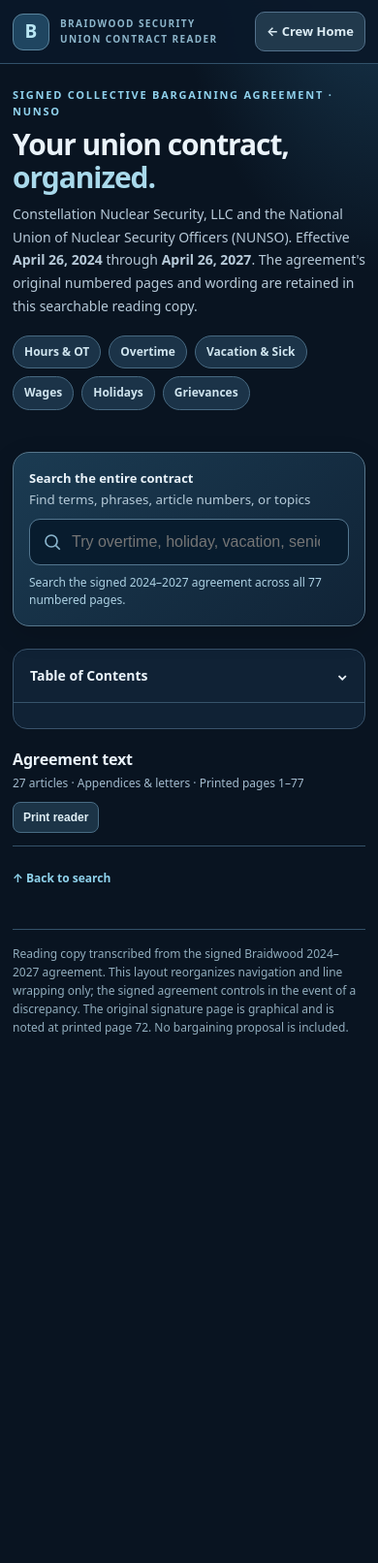
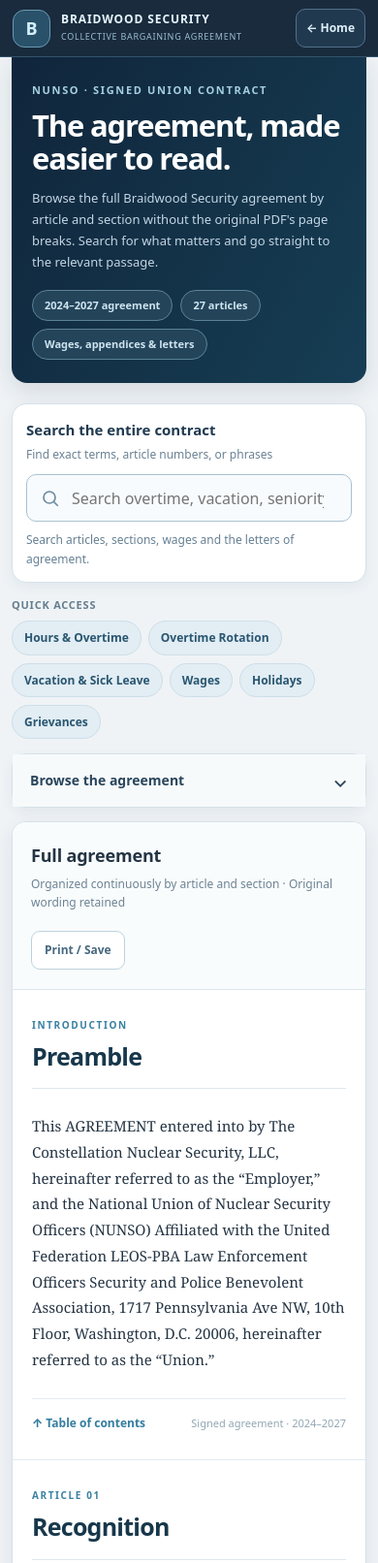
Before and after one commit to morrissey529-ship-it/Alphaot, a plain HTML site: page braidwood/contract/index.html in a window 390 px wide. Shown: the top 1612 px of the page at 97% size. Before the commit the page ends 1150 px from the top, so only its background shows below. Drawn offline with Linux system fonts and the light colour scheme.

Commit message:
Redesign union contract as a clean continuous mobile-first article reader, no PDF page breaks

```diff
--- a/braidwood/contract/index.html
+++ b/braidwood/contract/index.html
@@ -1,83 +1,180 @@
 <!doctype html>
-<html lang="en"><head>
-<meta charset="utf-8"><meta name="viewport" content="width=device-width,initial-scale=1">
-<meta name="theme-color" content="#0b1725"><meta name="description" content="Search and navigate the Braidwood Security NUNSO signed 2024–2027 collective bargaining agreement by article and printed page.">
+<html lang="en">
+<head>
+<meta charset="utf-8">
+<meta name="viewport" content="width=device-width, initial-scale=1">
+<meta name="theme-color" content="#0b1929">
+<meta name="description" content="A readable, searchable edition of the signed 2024–2027 Braidwood NUNSO union collective bargaining agreement, organized by article and section.">
 <meta name="apple-mobile-web-app-capable" content="yes">
 <title>Union Contract | Braidwood Security</title>
 <link rel="icon" type="image/svg+xml" href="../icon.svg">
 <style>
-:root{color-scheme:dark;--bg:#091421;--surface:#132639;--panel:#172e42;--border:#39536b;--text:#eaf3fa;--muted:#9eb9ce;--accent:#90d2ed;--soft:#b9d9e8;font-family:system-ui,-apple-system,BlinkMacSystemFont,"Segoe UI",sans-serif}
-*{box-sizing:border-box}html{scroll-behavior:smooth;scroll-padding-top:100px}body{margin:0;background:radial-gradient(ellipse 55% 380px at 100% -100px,#1a3d56,transparent),var(--bg);color:var(--text);line-height:1.55}
-a{color:inherit}a:focus-visible,button:focus-visible,input:focus-visible,summary:focus-visible{outline:3px solid #91d8ef;outline-offset:3px}button{cursor:pointer}
-.top{position:sticky;top:0;z-index:15;background:#0a1829ee;backdrop-filter:blur(18px);border-bottom:1px solid #31516a}
-.top-inner{max-width:1260px;min-height:65px;margin:auto;display:flex;align-items:center;justify-content:space-between;gap:15px;padding:9px clamp(16px,4vw,34px)}
-.brand{display:flex;align-items:center;gap:11px;text-decoration:none;font-weight:800;letter-spacing:.02em;font-size:14px}.shield{width:38px;height:38px;display:grid;place-items:center;border-radius:11px;background:#1f4560;color:#b9e6f3;border:1px solid #5b859e;font-weight:900;font-size:19px}
-.brand span:last-child{display:block;font-size:10px;letter-spacing:.14em;text-transform:uppercase;color:#8db6cb;font-weight:600}
-.home-link{white-space:nowrap;border:1px solid #53718b;border-radius:10px;padding:10px 13px;color:#dcecf4;text-decoration:none;font-size:13px;font-weight:750;background:#21394c}
-.home-link:hover{background:#2a4a60}
-.wrap{max-width:1260px;margin:auto;padding:0 clamp(16px,4vw,34px) 80px}
-.hero{padding:34px 0 22px}.eyebrow{font-size:11px;letter-spacing:.16em;text-transform:uppercase;color:var(--accent);font-weight:790}.hero h1{margin:9px 0 9px;font-size:clamp(30px,5vw,49px);letter-spacing:-.036em;line-height:1.13}.hero p{color:#b7cad9;max-width:850px;margin:0;font-size:14px;line-height:1.7}
-.chips{display:flex;flex-wrap:wrap;gap:8px;margin:18px 0 5px}.chip{background:#1b3348;border:1px solid #476981;padding:7px 11px;border-radius:50px;color:#cfe4ee;font-size:12px;text-decoration:none;font-weight:700}.chip:hover{background:#2a4962}
-.search-shell{position:relative;padding:16px;border:1px solid #56758a;border-radius:17px;background:linear-gradient(140deg,#1b3b52,#102336);box-shadow:0 9px 28px #0002;margin:16px 0 23px}
-.search-top{display:flex;align-items:center;justify-content:space-between;gap:12px;margin-bottom:9px}.search-top label{font-size:13px;font-weight:780}.search-top small{color:#b6cbd9}
-.input-row{display:flex;gap:9px}.search-field{position:relative;flex:1}.search-field svg{position:absolute;left:14px;top:50%;transform:translateY(-50%);pointer-events:none;color:#8ab5cd}
-#searchInput{background:#081c2e;border:1px solid #547790;border-radius:11px;width:100%;height:48px;padding:8px 14px 8px 43px;color:#f2f7fa;font-size:16px;outline:0}#searchInput:focus{border-color:#a7d6ef;box-shadow:0 0 0 3px #75c5ea30}
-.clear{background:#274257;border:1px solid #4e7693;border-radius:10px;color:#edf7fa;padding:0 15px;font-weight:700;font-size:12px}
-#searchStatus{display:block;margin-top:9px;color:#add1e3;font-size:12px;min-height:16px}
-.layout{display:grid;grid-template-columns:295px minmax(0,1fr);align-items:start;gap:22px}
-.sidebar{position:sticky;top:80px;max-height:calc(100vh - 105px);overflow:auto;border:1px solid var(--border);background:#102235;border-radius:15px;scrollbar-color:#4d738a transparent}
-.toc details[open]>summary{border-bottom:1px solid #36536a}.toc summary{font-size:14px;font-weight:800;cursor:pointer;padding:16px 17px;display:flex;align-items:center;justify-content:space-between}.toc summary::-webkit-details-marker{display:none}
-.toc-group{padding:12px 13px 14px}.toc-title{font-size:10px;letter-spacing:.13em;text-transform:uppercase;font-weight:850;color:#85b8ce;margin:13px 7px 7px}
-.toc-link{display:flex;align-items:flex-start;justify-content:space-between;gap:8px;text-decoration:none;padding:9px 9px;border-radius:8px;color:#c6dbe8;font-size:12px;line-height:1.25}.toc-link:hover,.toc-link.current{background:#28465e;color:#fff}
-.toc-link .name{max-width:215px}.toc-link .pg{color:#91b3ca;font-weight:720;min-width:24px;text-align:right}
-.reader-header{display:flex;align-items:center;justify-content:space-between;flex-wrap:wrap;gap:10px;border-bottom:1px solid #345269;margin:0 0 14px;padding:4px 0 13px}.reader-header h2{font-size:18px;letter-spacing:-.01em;margin:0}.reader-header p{margin:3px 0 0;color:#a3bbce;font-size:12px}
-.page-tools{display:flex;gap:8px}.page-tools button{padding:8px 10px;border:1px solid #496c84;border-radius:8px;background:#1c3447;color:#e1f0f6;font-size:12px;font-weight:700}
-.doc-page{background:#fcfdfd;color:#243449;border-radius:13px;border:1px solid #bfd2e0;margin:0 0 14px;box-shadow:0 8px 26px #0002;scroll-margin-top:85px;overflow:hidden}
-.page-top{display:flex;align-items:center;justify-content:space-between;gap:8px;padding:12px 21px;border-bottom:1px solid #d4dee5;background:#eef4f8}.page-number{font-size:11px;font-weight:900;text-transform:uppercase;letter-spacing:.07em;color:#426078}.page-section{font-size:11px;color:#567387;text-align:right;font-weight:700}
-.page-body{padding:clamp(19px,3.5vw,34px) clamp(18px,5vw,46px) 36px;max-width:940px;font-size:15px;line-height:1.82}
-.page-body p{margin:0 0 1.1em}.page-body h3{margin:1.25em 0 .8em;border-bottom:1px solid #c9d9e2;padding-bottom:8px;font-size:18px;color:#142a3c;line-height:1.4}.page-body h3:first-child{margin-top:0}
-.page-body .section-id{font-weight:800;color:#224e6a}.page-body .clauses{margin:4px 0 15px;padding-left:18px;border-left:3px solid #b4cddd}
-.page-body mark{background:#ffde77;color:#172235;padding:1px 2px;border-radius:2px}
-.page-body .signature-note{background:#eff5f9;border:1px solid #cedfe8;border-radius:10px;padding:13px 15px;font-size:13px;color:#416075}
-.wages{width:100%;border-collapse:collapse;font-size:13px;margin:15px 0 22px}.wages th,.wages td{border:1px solid #c2d3dd;padding:8px 7px;text-align:right}.wages th:first-child,.wages td:first-child{text-align:left}.wages th{background:#e8f0f5;color:#204258}.wages tr:nth-child(even){background:#f6f9fb}.wages-note{font-size:11px;color:#5a7281;margin:-7px 0 18px}
-.search-results{border-radius:15px;border:1px solid #426980;background:#132a3d;margin-bottom:20px;padding:15px}.search-results[hidden]{display:none}.search-results h2{font-size:17px;margin:0 0 10px}.result-list{display:grid;gap:8px}.result{display:block;text-decoration:none;padding:12px 13px;border-radius:10px;border:1px solid #3b5d75;background:#1c364a}.result:hover{background:#284a62}.result strong{font-size:13px;color:#e4f4fc}.result small{display:block;font-size:11px;color:#9fbed1;margin:4px 0}.result p{font-size:12px;line-height:1.5;margin:7px 0 0;color:#c9dce8}.result mark{background:#f6d37e;color:#20334a;padding:1px 2px}.result-more{color:#bad2e1;font-size:12px;margin-top:10px}
-.footer{margin-top:32px;border-top:1px solid #345269;padding-top:15px;color:#91adbd;font-size:12px;line-height:1.6}
-.top-link{display:inline-block;margin:10px 0;color:#8fd2eb;font-size:12px;text-decoration:none;font-weight:750}
-@media(max-width:900px){.layout{grid-template-columns:1fr;gap:15px}.sidebar{position:static;max-height:none}.toc details:not([open]) .toc-group{display:none}.toc details[open] .toc-group{max-height:390px;overflow:auto}.hero{padding-top:23px}}
-@media(max-width:560px){.wrap{padding-left:13px;padding-right:13px}.top-inner{padding-left:13px;padding-right:13px}.home-link{padding:9px 11px}.hero h1{font-size:30px}.search-top{align-items:flex-start;flex-direction:column;gap:2px}.page-body{font-size:14px;line-height:1.75}.wages{font-size:11px}.wages th,.wages td{padding:7px 4px}.reader-header h2{font-size:16px}}
-@media print{.top,.sidebar,.search-shell,.search-results,.chips,.page-tools,.footer{display:none!important}body{background:#fff;color:#000}.wrap{max-width:none;padding:0}.layout{display:block}.doc-page{break-inside:avoid;box-shadow:none;border:none;margin-bottom:10px}.page-body{padding:10px 15px}.page-top{background:#fff}}
+:root{
+  color-scheme:light;
+  --navy:#0c1b2c;--navy-2:#142a40;--blue:#285a79;--sky:#a7d8e9;
+  --paper:#fff;--page:#eff3f6;--ink:#243443;--muted:#617485;
+  --line:#d9e3ea;--line-dark:#36536a;
+  font-family:system-ui,-apple-system,BlinkMacSystemFont,"Segoe UI",sans-serif;
+}
+*{box-sizing:border-box}
+html{scroll-behavior:smooth;scroll-padding-top:86px}
+body{margin:0;background:var(--page);color:var(--ink);line-height:1.6}
+button,input{font:inherit}
+button,a{-webkit-tap-highlight-color:transparent}
+a:focus-visible,button:focus-visible,input:focus-visible,summary:focus-visible{outline:3px solid #73b5d8;outline-offset:3px}
+button{cursor:pointer}
+.topbar{position:sticky;top:0;z-index:40;border-bottom:1px solid #33536c;background:#0d2033f2;backdrop-filter:blur(16px);color:#e7f5fd}
+.topbar-inner{max-width:1320px;min-height:67px;margin:auto;padding:10px clamp(15px,4vw,38px);display:flex;align-items:center;justify-content:space-between;gap:12px}
+.brand{display:flex;align-items:center;gap:11px;text-decoration:none;color:inherit;min-width:0}
+.brand-icon{width:39px;height:39px;flex:none;display:grid;place-items:center;border-radius:12px;background:#29516a;border:1px solid #6b99b3;font-size:18px;font-weight:900;color:#d4eefb}
+.brand-copy{min-width:0}.brand-copy strong{display:block;font-size:13px;line-height:1.15;letter-spacing:.075em}.brand-copy small{display:block;color:#9cbcd0;letter-spacing:.08em;font-size:10px;margin-top:4px}
+.home-button{color:#dceef7;text-decoration:none;white-space:nowrap;padding:10px 13px;font-size:12px;font-weight:750;border:1px solid #52718b;border-radius:10px;background:#21394f}
+.home-button:hover{background:#2b4a62}
+.container{max-width:1320px;margin:auto;padding:0 clamp(15px,4vw,38px) 60px}
+.hero{background:linear-gradient(120deg,#10253b 0%,#163e54 100%);color:#fff;border-radius:0 0 21px 21px;padding:34px clamp(21px,4vw,42px) 30px;box-shadow:0 8px 24px #0e253b20}
+.eyebrow{font-size:11px;letter-spacing:.15em;color:#a5d0e1;text-transform:uppercase;font-weight:800}
+.hero h1{font-size:clamp(30px,4.2vw,46px);line-height:1.12;letter-spacing:-.038em;margin:10px 0 12px}
+.hero p{margin:0;color:#c3d6e4;line-height:1.7;font-size:14px;max-width:730px}
+.meta-row{display:flex;flex-wrap:wrap;gap:8px;margin-top:18px}
+.meta-row span{border:1px solid #5b8297;background:#24445a;border-radius:999px;padding:6px 12px;color:#cde4ef;font-size:11px;font-weight:700}
+.finder{margin:21px 0 14px;background:#fff;border-radius:15px;border:1px solid #d6e1e9;padding:18px 19px 15px;box-shadow:0 4px 14px #1a3d5910}
+.finder-head{display:flex;gap:6px 12px;align-items:baseline;justify-content:space-between;flex-wrap:wrap;margin-bottom:11px}
+.finder-head label{font-weight:800;color:#203a50;font-size:15px}.finder-head small{color:#6b8293;font-size:12px}
+.input-row{display:flex;gap:9px}
+.input-wrap{flex:1;min-width:0;position:relative}
+.input-wrap svg{position:absolute;left:15px;top:50%;transform:translateY(-50%);color:#6b8ba0;pointer-events:none}
+#searchInput{width:100%;height:49px;border-radius:10px;background:#f8fbfd;color:#172b3f;border:1px solid #abc2d2;font-size:16px;padding:10px 13px 10px 46px}
+#searchInput:focus{border-color:#377fa2;box-shadow:0 0 0 3px #b6dff04b;outline:none}
+#clearSearch{background:#eef4f8;border:1px solid #b9cddc;color:#32536b;padding:0 15px;border-radius:10px;font-size:12px;font-weight:800}
+#searchStatus{display:block;font-size:12px;color:#668093;margin-top:9px}
+.quick{display:flex;flex-wrap:wrap;align-items:center;gap:8px 7px;margin-bottom:25px}
+.quick-label{color:#667d8e;font-size:11px;font-weight:800;text-transform:uppercase;letter-spacing:.07em;margin-right:4px}
+.quick a{background:#e2edf4;border:1px solid #cfdee8;border-radius:100px;color:#295670;font-size:12px;font-weight:750;text-decoration:none;padding:7px 12px}
+.quick a:hover{border-color:#85b0c7;background:#d5e8f3}
+.grid{display:grid;grid-template-columns:minmax(225px,284px) minmax(0,1fr);gap:21px;align-items:start}
+.toc{position:sticky;top:85px;max-height:calc(100vh - 105px);overflow:auto;background:#fff;border:1px solid #d5e1e9;border-radius:14px;box-shadow:0 5px 14px #122d4310}
+.toc summary{list-style:none;display:flex;justify-content:space-between;gap:10px;align-items:center;padding:16px 18px;cursor:pointer;font-size:14px;font-weight:850;color:#29465c;background:#f7fafb}
+.toc summary::-webkit-details-marker{display:none}
+.toc summary .chevron{font-size:20px;font-weight:500;line-height:1;transition:transform .15s}
+.toc details[open] summary .chevron{transform:rotate(180deg)}
+#tocList{padding:8px 11px 18px}
+.toc-category{margin:16px 7px 7px;font-size:10px;letter-spacing:.12em;text-transform:uppercase;color:#66879d;font-weight:850}
+.toc-link{display:flex;align-items:center;justify-content:space-between;gap:10px;color:#405d71;padding:9px 9px;text-decoration:none;font-size:12px;line-height:1.38;border-radius:8px}
+.toc-link svg{flex:none;color:#91aabb}.toc-link:hover,.toc-link.active{background:#e3eff7;color:#174e6e}
+.main{min-width:0;background:#fff;border:1px solid #d6e1e8;border-radius:14px;overflow:hidden;box-shadow:0 7px 20px #132c4014}
+.main-heading{padding:23px clamp(20px,5vw,52px) 20px;border-bottom:1px solid #dce6ed;display:flex;justify-content:space-between;gap:20px;flex-wrap:wrap;align-items:center;background:#f9fcfd}
+.main-heading h2{margin:0 0 5px;font-size:18px;font-weight:850;letter-spacing:-.01em}
+.main-heading p{font-size:12px;color:#6c8393;margin:0}
+.main-heading button{border:1px solid #bdd1dc;background:#fff;border-radius:9px;padding:9px 13px;font-size:12px;font-weight:750;color:#47687f}
+.main-heading button:hover{background:#edf5fa}
+.chapter{padding:clamp(26px,4vw,46px) clamp(19px,5vw,54px);border-bottom:1px solid #dfebf0;scroll-margin-top:82px}
+.chapter:last-child{border-bottom:0}
+.chapter-heading{margin-bottom:25px;padding-bottom:19px;border-bottom:1px solid #e0e8ed}
+.chapter-tag{font-size:10px;letter-spacing:.16em;font-weight:900;color:#3980a1;text-transform:uppercase;display:block;margin-bottom:10px}
+.chapter-heading h2{font-size:clamp(24px,3.1vw,32px);letter-spacing:-.03em;line-height:1.15;margin:0;color:#17374b;font-weight:840}
+.chapter-text{max-width:73ch;font-family:Georgia,"Times New Roman",serif;font-size:16px;line-height:1.83;overflow-wrap:break-word}
+.chapter-paragraph{margin:0 0 17px}
+.section-heading{font-family:system-ui,-apple-system,BlinkMacSystemFont,"Segoe UI",sans-serif;font-size:16px;color:#205270;font-weight:850;border-left:3px solid #4389a8;padding:8px 13px;margin:33px 0 15px;background:#edf5f9;border-radius:0 6px 6px 0;scroll-margin-top:88px}
+.sub-heading{font-family:system-ui,-apple-system,BlinkMacSystemFont,"Segoe UI",sans-serif;color:#244d65;font-weight:850;font-size:16px;margin:31px 0 14px;scroll-margin-top:88px}
+.chapter-clause{margin:9px 0 12px 11px;padding:5px 0 5px 15px;border-left:2px solid #b4cbda;color:#24394b}
+.source-notice{padding:15px 18px;border:1px solid #d4e2e9;background:#f2f7fa;border-radius:10px;font-family:system-ui,sans-serif;font-size:13px;line-height:1.65;color:#506e7f}
+.chapter-footer{display:flex;align-items:center;justify-content:space-between;gap:14px;flex-wrap:wrap;margin-top:27px;border-top:1px solid #e5edf1;padding-top:15px;font-family:system-ui,-apple-system,sans-serif;font-size:11px;color:#92a7b3}
+.chapter-footer a{text-decoration:none;color:#347da0;font-size:12px;font-weight:800}
+.chapter-footer a:hover{text-decoration:underline}
+mark{background:#ffe69a;color:#162b3c;border-radius:3px;padding:1px 2px}
+.table-scroll{overflow-x:auto;max-width:100%;margin:17px 0 20px;border-radius:10px;border:1px solid #d5e2e9}
+.wage-table{border-collapse:collapse;width:100%;min-width:440px;font-family:system-ui,sans-serif;font-size:13px}
+.wage-table th,.wage-table td{padding:11px 12px;border-bottom:1px solid #dce6eb;text-align:right;font-variant-numeric:tabular-nums}
+.wage-table thead th{background:#e9f2f7;color:#335c74;font-size:11px;font-weight:850}
+.wage-table tbody th{font-weight:750;text-align:left}
+.wage-table th:first-child{text-align:left}
+.wage-table tbody tr:nth-child(even){background:#f7fafc}
+.wage-table tbody tr:last-child th,.wage-table tbody tr:last-child td{border-bottom:0}
+#searchResults{margin:20px clamp(19px,5vw,54px) 10px;padding:19px;border-radius:13px;border:1px solid #cadde8;background:#edf5fa}
+#searchResults[hidden]{display:none}
+.results-head{display:flex;align-items:center;justify-content:space-between;gap:10px;margin:0 0 13px}
+.results-head h2{margin:0;font-size:16px;color:#244961}.results-head span{font-size:12px;color:#5c7c90}
+#resultList{display:grid;gap:8px}
+.search-hit{display:block;background:#fff;border:1px solid #d5e3eb;padding:13px 14px;border-radius:10px;color:#243c4d;text-decoration:none}
+.search-hit:hover{border-color:#79b1cc;background:#f9fdff}
+.search-hit-kicker{display:block;font-family:system-ui,sans-serif;color:#337ca0;font-size:11px;font-weight:850}
+.search-hit p{margin:6px 0;font-family:Georgia,serif;font-size:14px;line-height:1.55;color:#314a5e}
+.search-hit-open{display:block;font-size:11px;color:#6792a9;font-weight:750}
+#showMore{border:1px solid #aacddd;background:#fff;border-radius:9px;color:#2c6887;font-size:12px;font-weight:750;padding:9px 14px;margin-top:13px}
+.source-footer{font-size:12px;color:#6c8190;margin:22px auto 0;max-width:1060px;text-align:center;line-height:1.7}
+@media(max-width:920px){
+ .grid{grid-template-columns:1fr;gap:14px}
+ .toc{position:static;max-height:none;overflow:visible}
+ .toc details[open] #tocList{max-height:375px;overflow:auto;border-top:1px solid #e2ecf2}
+ .toc details:not([open]) #tocList{display:none}
+}
+@media(max-width:540px){
+ .container{padding-left:12px;padding-right:12px}
+ .topbar-inner{padding:9px 13px;min-height:58px}
+ .brand-copy strong{font-size:12px}.brand-copy small{font-size:9px}
+ .home-button{padding:9px 10px}
+ .hero{padding:25px 21px 24px;border-radius:0 0 16px 16px}
+ .hero h1{font-size:31px}.hero p{font-size:13px}
+ .finder{padding:14px}.finder-head{display:block}.finder-head small{display:block;margin-top:3px}
+ .quick{margin-bottom:15px}.quick-label{width:100%}
+ .main-heading{padding:20px 19px}
+ .chapter{padding:28px 20px}
+ .chapter-text{font-size:15px;line-height:1.78}
+ .chapter-heading h2{font-size:25px}
+ #searchResults{margin:15px 14px}
+ .chapter-clause{margin-left:3px;padding-left:12px}
+}
+@media print{
+ @page{margin:17mm}
+ .topbar,.hero,.finder,.quick,.toc,.main-heading button,.chapter-footer,.source-footer,#searchResults{display:none!important}
+ body{background:#fff}.container{max-width:none;padding:0}
+ .grid{display:block}.main{box-shadow:none;border:0}
+ .chapter{break-before:page;border:none;padding:5px 0}
+ .chapter:first-child{break-before:auto}
+ .chapter-text{font-size:12pt;max-width:none}
+}
 @media(prefers-reduced-motion:reduce){html{scroll-behavior:auto}}
-</style></head>
+</style>
+</head>
 <body>
-<div class="top"><div class="top-inner">
-<a class="brand" href="../" aria-label="Braidwood Overtime home"><span class="shield">B</span><span>BRAIDWOOD SECURITY<span>Union Contract Reader</span></span></a>
-<a class="home-link" href="../">← Crew Home</a>
-</div></div>
-<div class="wrap">
-<header class="hero">
-<div class="eyebrow">Signed collective bargaining agreement · NUNSO</div>
-<h1>Your union contract, <span style="color:#a9d9eb">organized.</span></h1>
-<p>Constellation Nuclear Security, LLC and the National Union of Nuclear Security Officers (NUNSO). Effective <strong>April 26, 2024</strong> through <strong>April 26, 2027</strong>. The agreement's original numbered pages and wording are retained in this searchable reading copy.</p>
-<nav class="chips" aria-label="Popular contract sections">
-<a class="chip" href="#a12">Hours &amp; OT</a><a class="chip" href="#a20">Overtime</a><a class="chip" href="#a17">Vacation &amp; Sick</a><a class="chip" href="#appA">Wages</a><a class="chip" href="#a15">Holidays</a><a class="chip" href="#a7">Grievances</a>
+<header class="topbar"><div class="topbar-inner">
+<a href="../" class="brand"><span class="brand-icon" aria-hidden="true">B</span><span class="brand-copy"><strong>BRAIDWOOD SECURITY</strong><small>COLLECTIVE BARGAINING AGREEMENT</small></span></a>
+<a class="home-button" href="../">← Home</a>
+</div></header>
+<div class="container">
+<section class="hero">
+ <div class="eyebrow">NUNSO · Signed union contract</div>
+ <h1>The agreement, made easier to read.</h1>
+ <p>Browse the full Braidwood Security agreement by article and section without the original PDF's page breaks. Search for what matters and go straight to the relevant passage.</p>
+ <div class="meta-row"><span>2024–2027 agreement</span><span>27 articles</span><span>Wages, appendices &amp; letters</span></div>
+</section>
+<section class="finder" role="search" aria-label="Search union contract">
+ <div class="finder-head"><label for="searchInput">Search the entire contract</label><small>Find exact terms, article numbers, or phrases</small></div>
+ <div class="input-row"><div class="input-wrap">
+  <svg viewBox="0 0 24 24" width="20" height="20" fill="none" aria-hidden="true"><circle cx="10.8" cy="10.8" r="7.2" stroke="currentColor" stroke-width="2"/><path d="m16.3 16.3 5 5" stroke="currentColor" stroke-width="2"/></svg>
+  <input id="searchInput" type="search" placeholder="Search overtime, vacation, seniority..." autocomplete="off" aria-describedby="searchStatus"></div>
+ <button type="button" id="clearSearch" hidden>Clear</button></div>
+ <span id="searchStatus" role="status" aria-live="polite">Search articles, sections, wages and the letters of agreement.</span>
+</section>
+<nav class="quick" aria-label="Popular topics">
+ <span class="quick-label">Quick access</span>
+ <a href="#a12">Hours &amp; Overtime</a><a href="#a20">Overtime Rotation</a><a href="#a17">Vacation &amp; Sick Leave</a>
+ <a href="#appA">Wages</a><a href="#a15">Holidays</a><a href="#a7">Grievances</a>
 </nav>
-</header>
-<section class="search-shell" role="search">
-<div class="search-top"><label for="searchInput">Search the entire contract</label><small>Find terms, phrases, article numbers, or topics</small></div>
-<div class="input-row"><div class="search-field"><svg viewBox="0 0 24 24" width="20" height="20" fill="none" aria-hidden="true"><circle cx="10.8" cy="10.8" r="7.2" stroke="currentColor" stroke-width="2"/><path d="m16.3 16.3 5 5" stroke="currentColor" stroke-width="2"/></svg><input id="searchInput" type="search" placeholder="Try overtime, holiday, vacation, seniority…" autocomplete="off" aria-describedby="searchStatus"></div><button class="clear" id="clearSearch" type="button" hidden>Clear</button></div>
-<span id="searchStatus" role="status" aria-live="polite">Search the signed 2024–2027 agreement across all 77 numbered pages.</span>
-</section>
-<div class="layout">
-<aside class="sidebar toc"><details id="tocDetails" open><summary>Table of Contents <span aria-hidden="true">⌄</span></summary><nav class="toc-group" id="tocList" aria-label="Contract table of contents"></nav></details></aside>
-<main>
-<div class="reader-header"><div><h2>Agreement text</h2><p>27 articles · Appendices &amp; letters · Printed pages 1–77</p></div><div class="page-tools"><button type="button" onclick="window.print()">Print reader</button></div></div>
-<section id="searchResults" class="search-results" hidden aria-live="polite"><h2 id="resultsHeading">Search results</h2><div id="resultList" class="result-list"></div><div id="resultMore" class="result-more"></div></section>
-<div id="contractPages" aria-label="Full union agreement"></div>
-<a class="top-link" href="#searchInput">↑ Back to search</a>
-</main>
+<div class="grid">
+ <aside class="toc" aria-label="Browse contract contents"><details id="tocDetails" open>
+  <summary>Browse the agreement <span class="chevron" aria-hidden="true">⌄</span></summary>
+  <nav id="tocList" aria-label="Table of contents"></nav>
+ </details></aside>
+ <main class="main">
+  <div class="main-heading"><div><h2>Full agreement</h2><p>Organized continuously by article and section · Original wording retained</p></div><button type="button" onclick="window.print()">Print / Save</button></div>
+  <section id="searchResults" hidden aria-live="polite"><div class="results-head"><h2>Search results</h2><span id="resultsCount"></span></div><div id="resultList"></div><button id="showMore" hidden type="button">Show more results</button></section>
+  <div id="contractChapters" aria-label="Full 2024 to 2027 union agreement"></div>
+ </main>
 </div>
-<footer class="footer">Reading copy transcribed from the signed Braidwood 2024–2027 agreement. This layout reorganizes navigation and line wrapping only; the signed agreement controls in the event of a discrepancy. The original signature page is graphical and is noted at printed page 72. No bargaining proposal is included.</footer>
+<p class="source-footer">Based on the signed Braidwood Security / NUNSO 2024–2027 collective bargaining agreement. This reading layout changes formatting, not contract terms. The signed original controls if a transcription or layout discrepancy exists. The original signature graphic is not reproduced in this text reader.</p>
 </div>
-<script src="./agreement-data.js?v=20261118-1"></script>
-<script src="./reader.js?v=20261118-1"></script>
-</body></html>
+<script src="./agreement-chapters.js?v=20261118-continuous-v1"></script>
+<script src="./reader.js?v=20261118-continuous-v1"></script>
+</body>
+</html>
```
